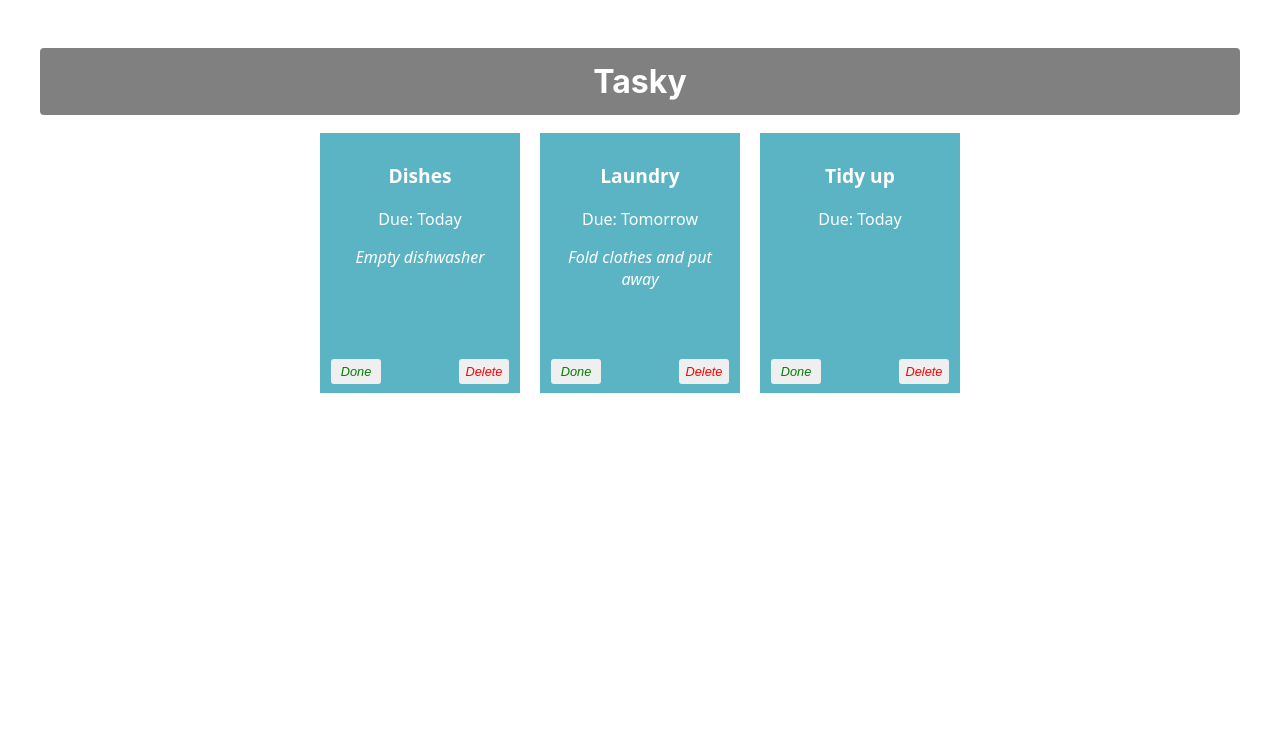
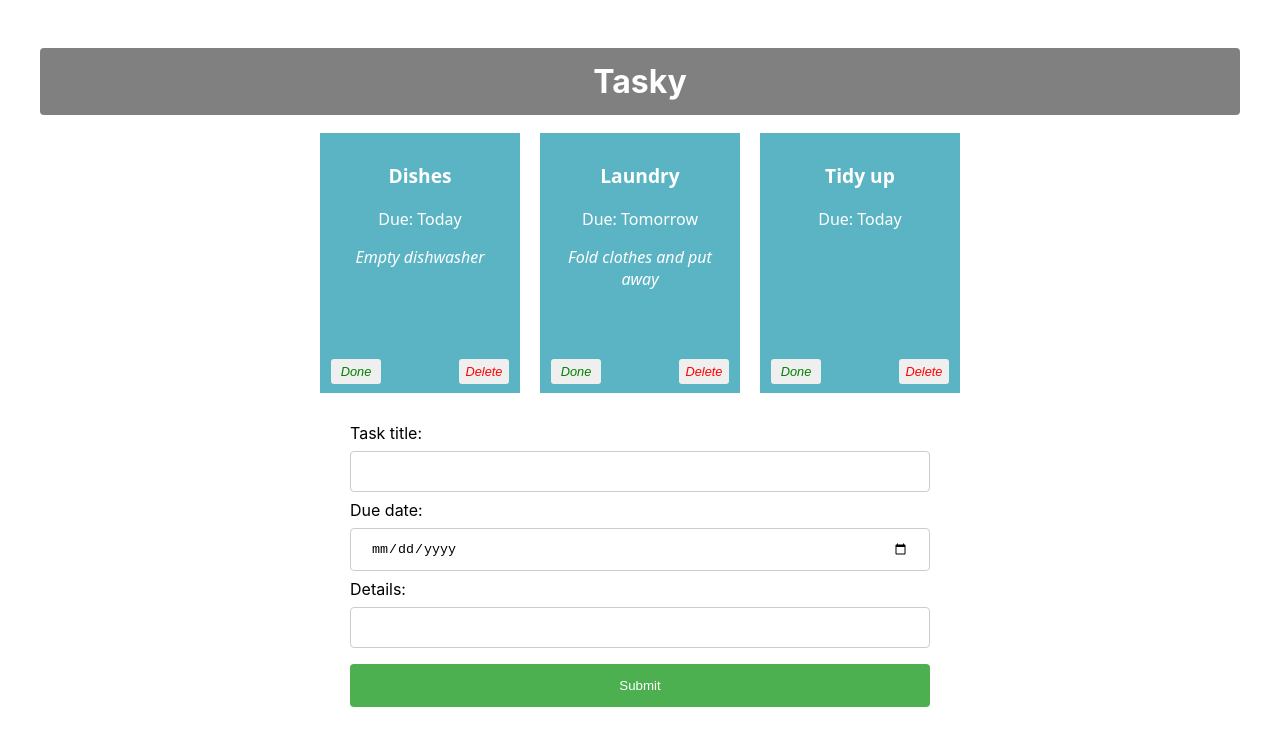
Before and after one commit to WhatIsRove/react-basics-lab, a React (Create React App) app in the folder tasky/: page / in a window 1280 px wide. Shown: the top 746 px of the page. Built offline with nearby package versions, Linux system fonts and the light colour scheme.

Commit message:
Add task: form added

```diff
--- a/tasky/src/App.css
+++ b/tasky/src/App.css
@@ -100,3 +100,34 @@
   bottom: 5px;
   color:red;
 }
+
+input[type=text], input[type=date] {
+  width: 100%;
+  padding: 12px 20px;
+  margin: 8px 0;
+  display:inherit;
+  border: 1px solid #ccc;
+  border-radius: 4px;
+  box-sizing: border-box;
+}
+
+input[type=submit] {
+  width: 100%;
+  background-color: #4CAF50;
+  color: white;
+  padding: 14px 20px;
+  margin: 8px 0;
+  border: none;
+  border-radius: 4px;
+  cursor: pointer;
+}
+
+input[type=submit]:hover {
+  background-color: #45a049;
+}
+
+form {
+  text-align: left;
+  width: 50%;
+  margin: auto;
+}
--- a/tasky/src/App.js
+++ b/tasky/src/App.js
@@ -1,5 +1,6 @@
 import logo from './logo.svg';
 import Task from './components/Task';
+import AddTaskForm from './components/Form';
 import './App.css';
 import React, {useState} from 'react';
 
@@ -39,6 +40,7 @@
           deleteTask={() => deleteHandler(index)}
         />
       ))}
+      <AddTaskForm />
     </div>
   );
 }
--- /dev/null
+++ b/tasky/src/components/Form.js
@@ -0,0 +1,31 @@
+import React from 'react';
+
+const AddTaskForm = (props) => {
+    return (
+        <div>
+            <form>
+                <label>
+                    Task title:
+                    <br />
+                    <input type="text" name="title" required />
+                </label>
+                <br />
+                <label>
+                    Due date:
+                    <br />
+                    <input type="date" name="deadline" required />
+                </label>
+                <br />
+                <label>
+                    Details:
+                    <br />
+                    <input type="text" name="description" required />
+                </label>
+                <br />
+                <input type="submit" value="Submit" />
+            </form>
+        </div>
+    )
+};
+
+export default AddTaskForm;
```
